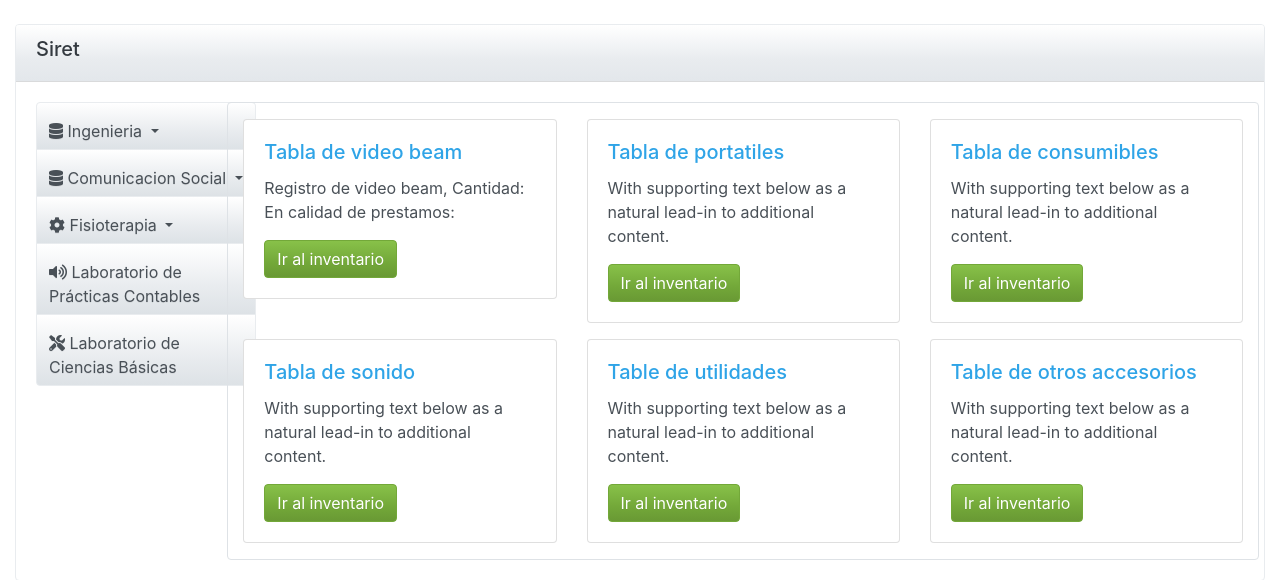
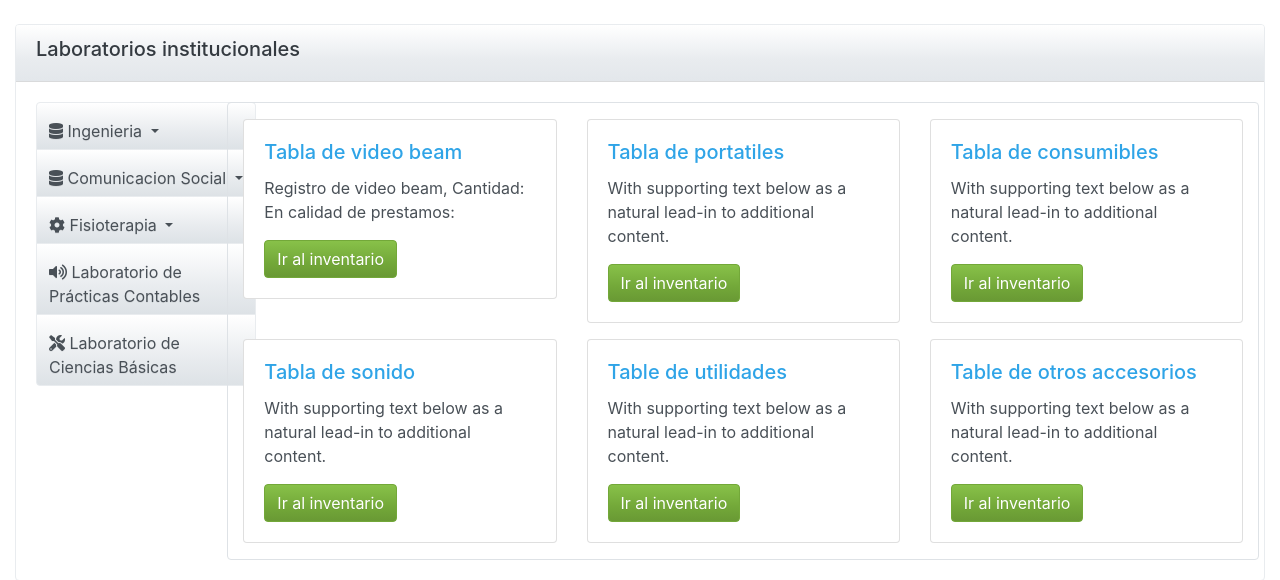
Before and after one commit to MateoFlz/controlmaster, a PHP site: the page made by Public/view/inventarios/laboratorios/index.php in a window 1280 px wide. Shown: the part 56-636 px from the top of the page. Run offline with PHP 8.4, Linux system fonts and the light colour scheme; the template is opened without the code that fills it, so the values that code supplies are empty; the visitor is signed in with stand-in values (Sample User, id 1); some libraries are stand-ins or nearby versions.

Commit message:
Se modifica aspecto laboratorios

```diff
--- a/Public/view/inventarios/laboratorios/index.php
+++ b/Public/view/inventarios/laboratorios/index.php
@@ -2,7 +2,7 @@
 <div class="container-fluid pt-4">
     <div class="card border-secondary mb-3">
         <div class="card-header bg-light">
-            <h5 class="text-dark">Siret</h5>
+            <h5 class="text-dark">Laboratorios institucionales</h5>
         </div>
         <div class="card-body">
             <div class="row">
```
Also changed, not shown: Public/view/inventarios/laboratorios/amc/create.php (deleted), Public/view/inventarios/laboratorios/amc/editar.php (deleted), Public/view/inventarios/laboratorios/ame/create.php (deleted), Public/view/inventarios/laboratorios/ame/editar.php (deleted), Public/view/inventarios/laboratorios/create.php (added), Public/view/inventarios/laboratorios/edit.php (added).
